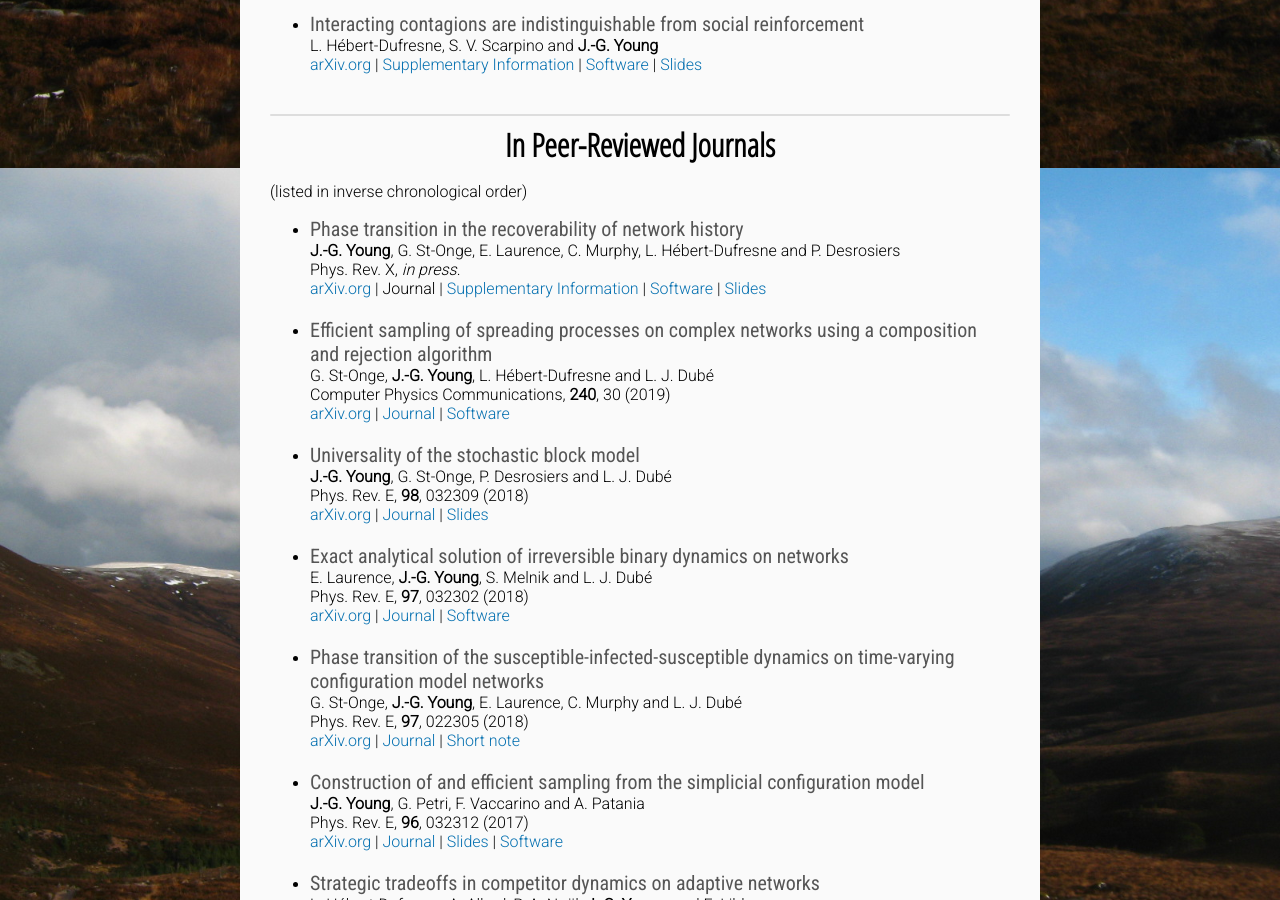
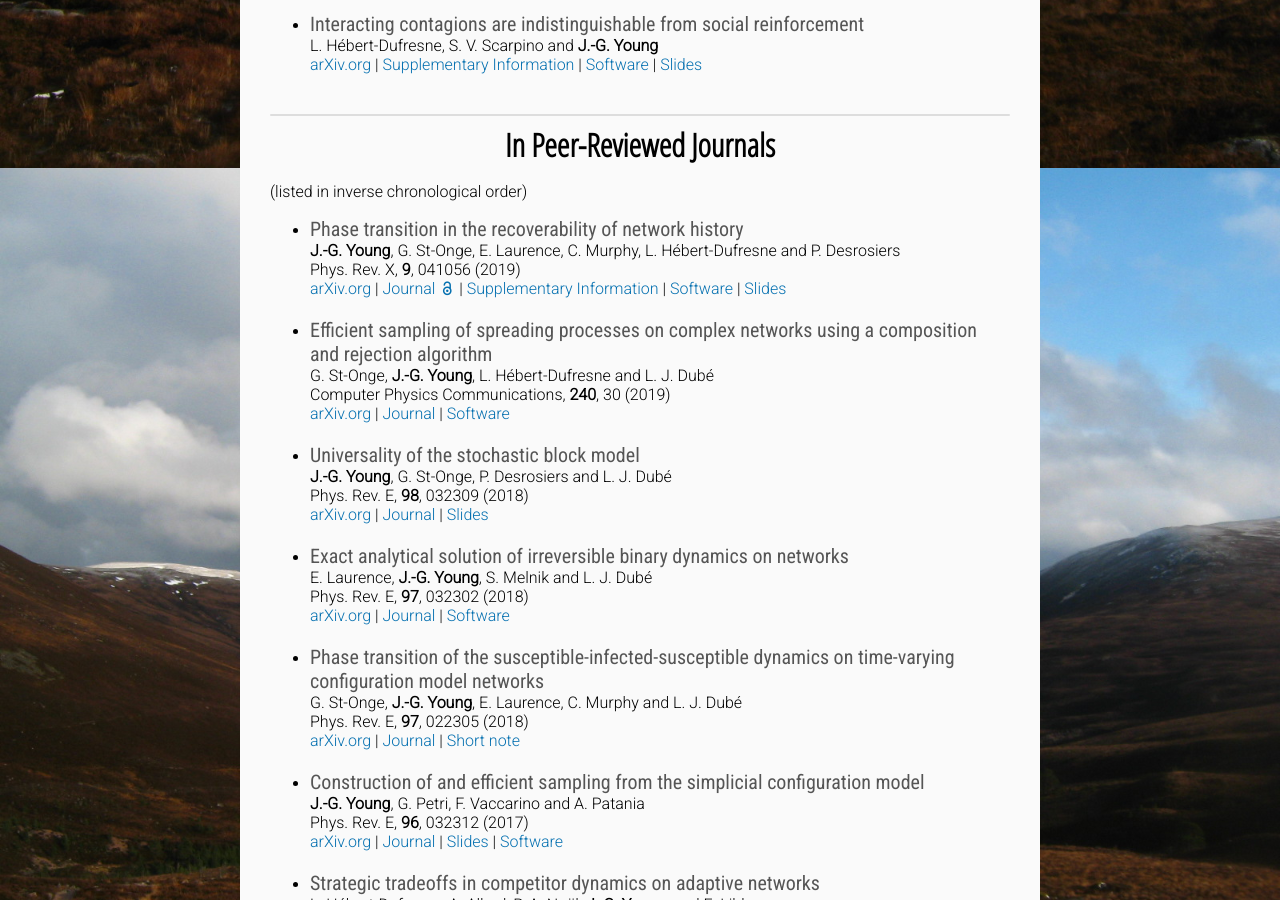
Before and after one commit to jg-you/jg-you.github.io, a Jekyll site: the page built from publications.md, in a window 1280 px wide and 900 px high, scrolled down 792 px. Built offline with Jekyll 4.4.1, drawn with Linux system fonts in a browser that asks for light colours; some web fonts are replaced; comment, search, counter and statistics services are not loaded.

Commit message:
Archaeology

```diff
--- a/publications.md
+++ b/publications.md
@@ -32,8 +32,8 @@ L. Hébert-Dufresne, S. V. Scarpino and **J.-G. Young** <br/>
 
 * <span class="pub-title">Phase transition in the recoverability of network history</span><br/>
 **J.-G. Young**, G. St-Onge, E. Laurence, C. Murphy, L. Hébert-Dufresne and P. Desrosiers<br/>
-Phys. Rev. X, *in press*. <br/>
-[arXiv.org](https://arxiv.org/abs/1803.09191) | Journal | [Supplementary Information](files/SI_archaeology_v2.pdf) | [Software](https://github.com/jg-you/network-archaeology) | [Slides](https://speakerdeck.com/jgyou/network-archaeology-phase-transition-in-the-recoverability-of-network-history)
+Phys. Rev. X, **9**, 041056 (2019) <br/>
+[arXiv.org](https://arxiv.org/abs/1803.09191) | [Journal <i class="ai ai-open-access" aria-hidden="true"></i>](https://doi.org/10.1103/PhysRevX.9.041056) | [Supplementary Information](files/SI_archaeology_v2.pdf) | [Software](https://github.com/jg-you/network-archaeology) | [Slides](https://speakerdeck.com/jgyou/network-archaeology-phase-transition-in-the-recoverability-of-network-history)
 
 * <span class="pub-title">Efficient sampling of spreading processes on complex networks using a composition and rejection algorithm</span><br/>
 G. St-Onge, **J.-G. Young**, L. Hébert-Dufresne and L. J. Dubé<br/>
```
